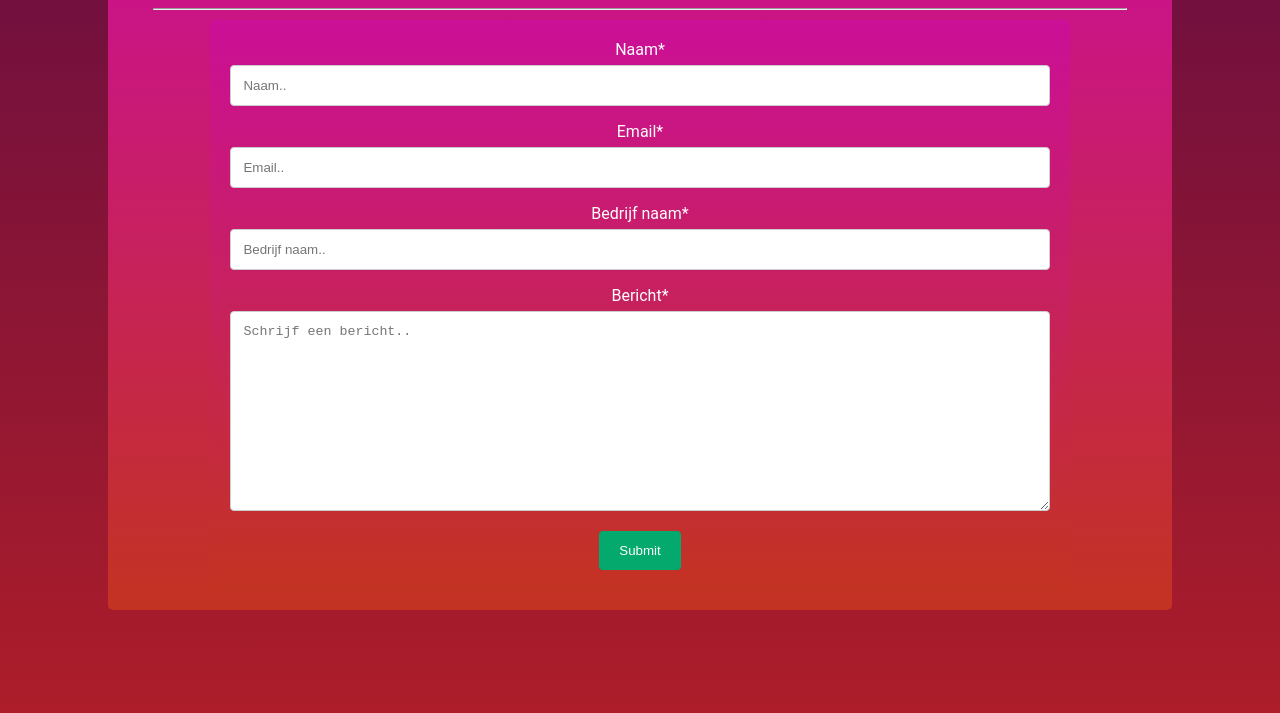
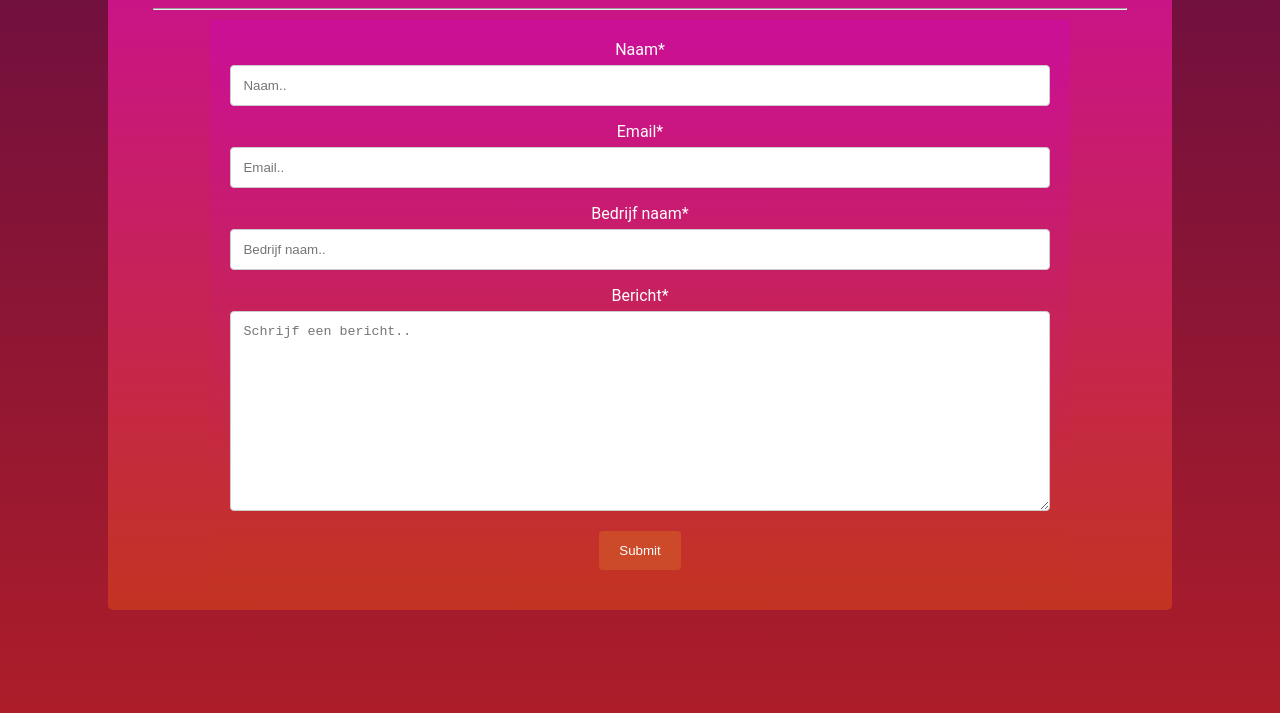
Before and after one commit to 89137/Introweek, a plain HTML site: page Pages/Contact.html in a window 1280 px wide. Shown: the part 281-994 px from the top of the page. Drawn offline with Linux system fonts and the light colour scheme.

Commit message:
Changed Button added image

```diff
--- a/Css/Contact.css
+++ b/Css/Contact.css
@@ -13,14 +13,14 @@ input[type=text], [type=email], select, textarea {
     margin-bottom: 16px;
     resize: vertical;
   } input[type=submit] {
-    background-color: #04AA6D;
+    background-color: #cc4929;
     color: white;
     padding: 12px 20px;
     border: none;
     border-radius: 4px;
     cursor: pointer;
   } input[type=submit]:hover {
-    background-color: #45a049;
+    background-color: #d0583d;
   } .container {
     border-radius: 5px;
     background-color: #f2f2f2;
```
Also changed, not shown: Images/Project-Images/Project1.png (added), 2 other files.
